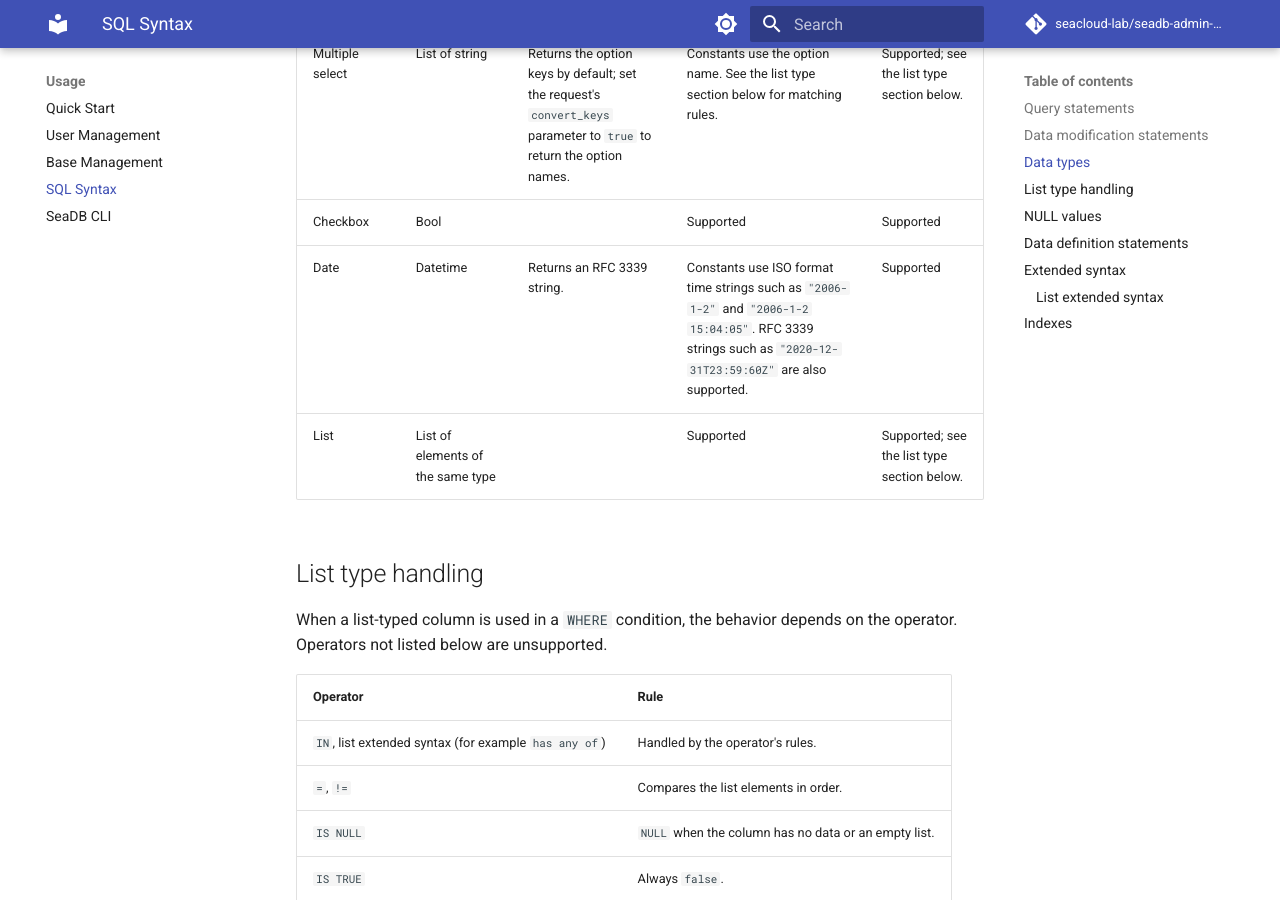
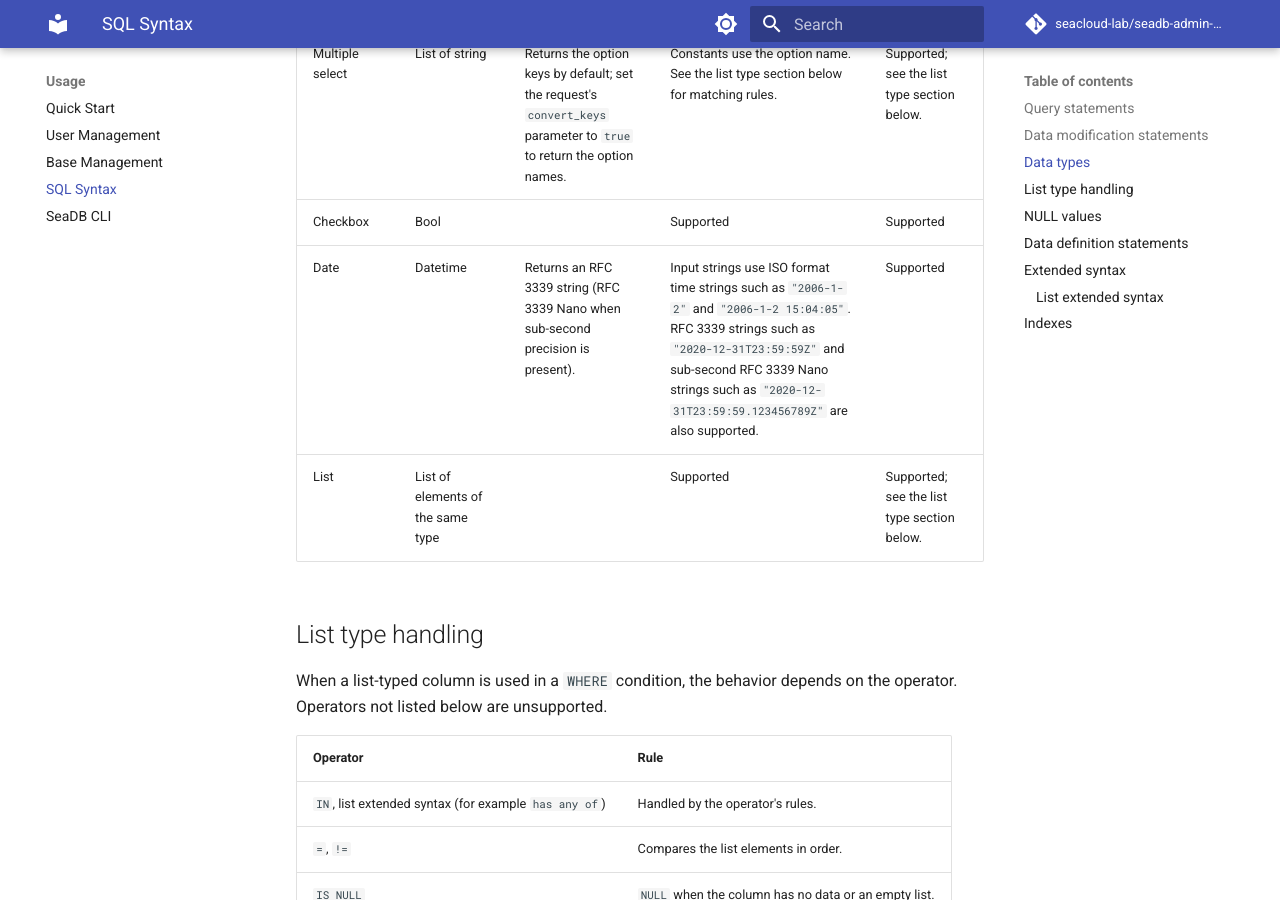
Before and after one commit to seacloud-lab/seadb-admin-docs, an MkDocs documentation site: the page built from manual/usage/sql_syntax.md, in a window 1280 px wide and 900 px high, scrolled down 2709 px. Built offline with MkDocs 1.6.1 and Material for MkDocs 9.7.7, drawn with Linux system fonts in a browser that asks for light colours; comment, search, counter and statistics services are not loaded; the version menu is left out.

Commit message:
Add description for datetime type

```diff
--- a/manual/usage/sql_syntax.md
+++ b/manual/usage/sql_syntax.md
@@ -98,7 +98,7 @@ The following table maps SeaDB column data to the types used in SQL fields.
 | Single select | String | Returns the option key by default; set the request's `convert_keys` parameter to `true` to return the option name. | Constants use the option name, for example `WHERE single_select = "New York"`. | Sorted by option definition order. |
 | Multiple select | List of string | Returns the option keys by default; set the request's `convert_keys` parameter to `true` to return the option names. | Constants use the option name. See the list type section below for matching rules. | Supported; see the list type section below. |
 | Checkbox | Bool |  | Supported | Supported |
-| Date | Datetime | Returns an RFC 3339 string. | Constants use ISO format time strings such as `"2006-1-2"` and `"2006-1-2 15:04:05"`. RFC 3339 strings such as `"2020-12-31T23:59:60Z"` are also supported. | Supported |
+| Date | Datetime | Returns an RFC 3339 string (RFC 3339 Nano when sub-second precision is present). | Input strings use ISO format time strings such as `"2006-1-2"` and `"2006-1-2 15:04:05"`. RFC 3339 strings such as `"2020-12-31T23:59:59Z"` and sub-second RFC 3339 Nano strings such as `"2020-12-31T23:59:59.123456789Z"` are also supported. | Supported |
 | List | List of elements of the same type |  | Supported | Supported; see the list type section below. |
 
 ## List type handling
```
